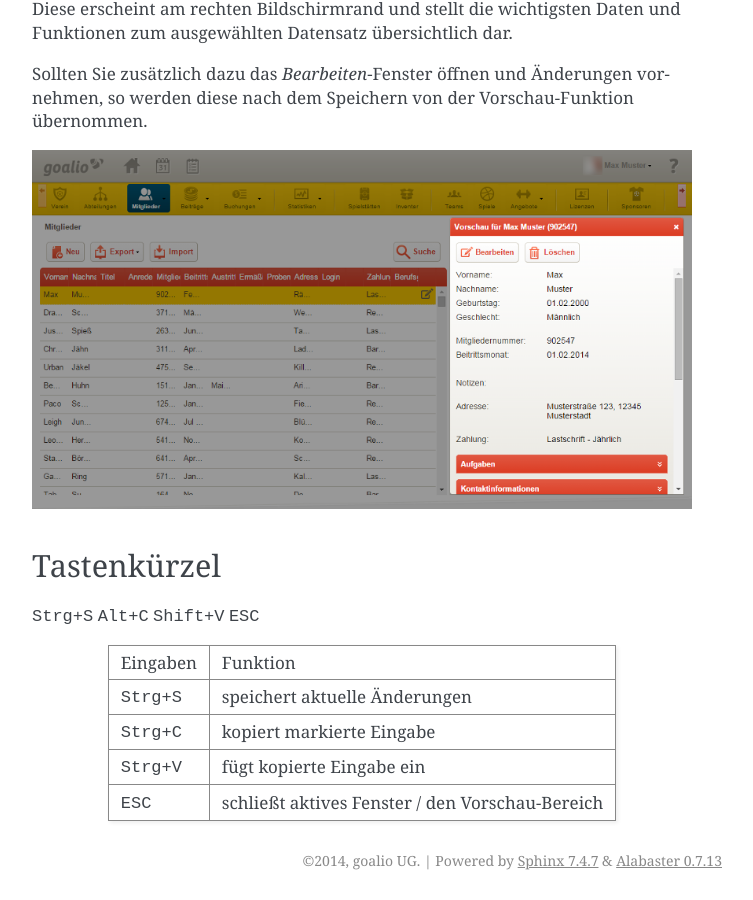
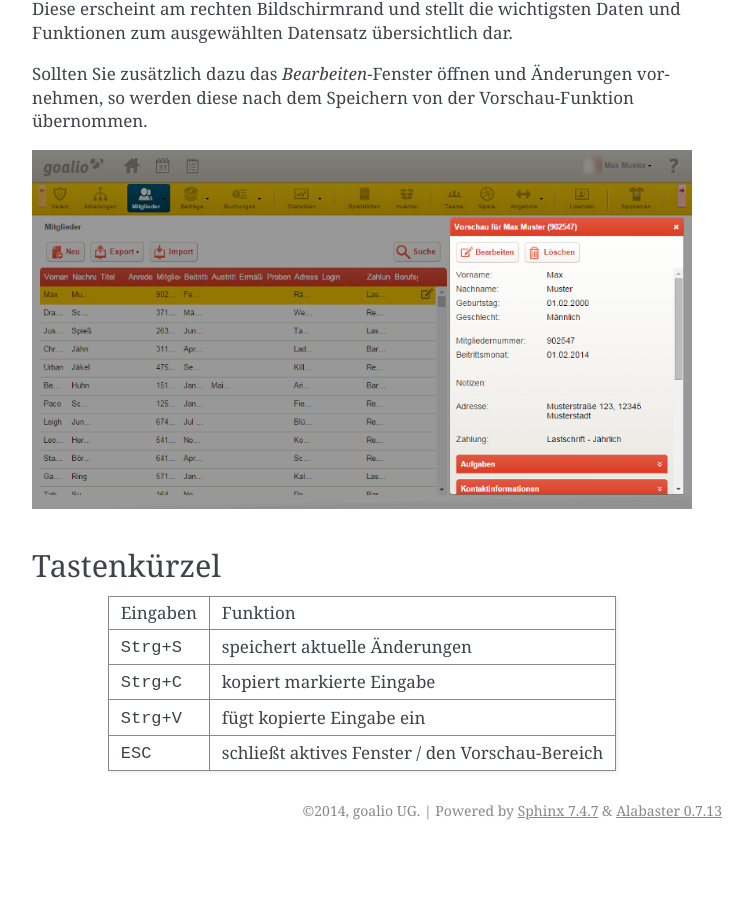
Before and after one commit to goalio/docs, a Sphinx documentation site: the page built from docs/erste-schritte/benutzeroberflaeche.rst, in a window 1280 px wide and 900 px high, scrolled down 3221 px. Shown: the whole window, without its empty margins (388-1141 px from the left). Built offline with Sphinx 7.4.7, drawn with Linux system fonts in a browser that asks for light colours; formulas are drawn with MathJax 3; after the commit the page ends 4071 px from its top, so only the background shows below that.

Commit message:
Update benutzeroberflaeche.rst

```diff
--- a/docs/erste-schritte/benutzeroberflaeche.rst
+++ b/docs/erste-schritte/benutzeroberflaeche.rst
@@ -75,10 +75,6 @@ Sollten Sie zusätzlich dazu das *Bearbeiten*-Fenster öffnen und Änderungen vo
 
 Tastenkürzel
 ------------
-:kbd:`Strg+S`
-:kbd:`Alt+C`
-:kbd:`Shift+V`
-:kbd:`ESC`
 
 ===============  ===============
 Eingaben         Funktion
```
